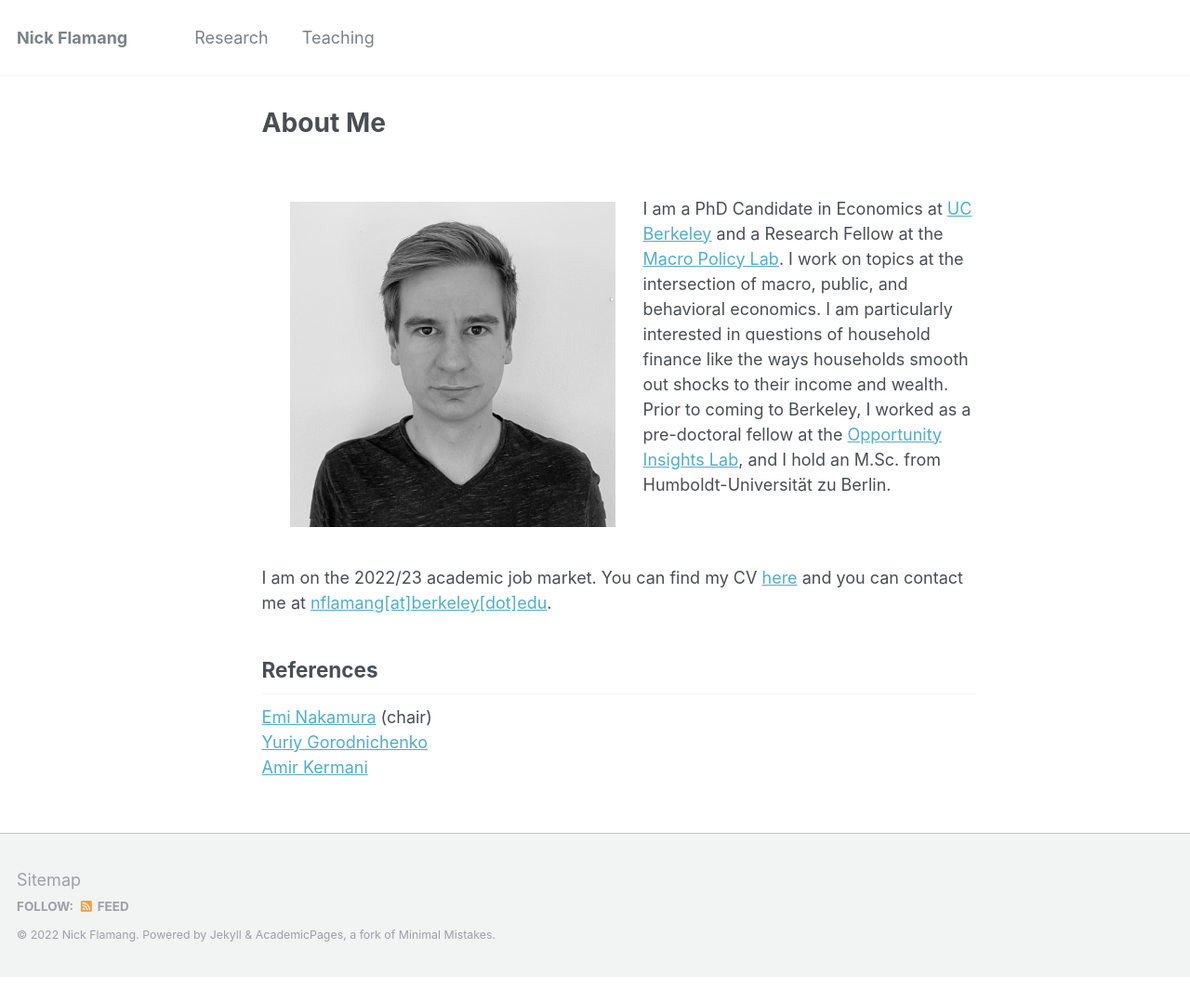
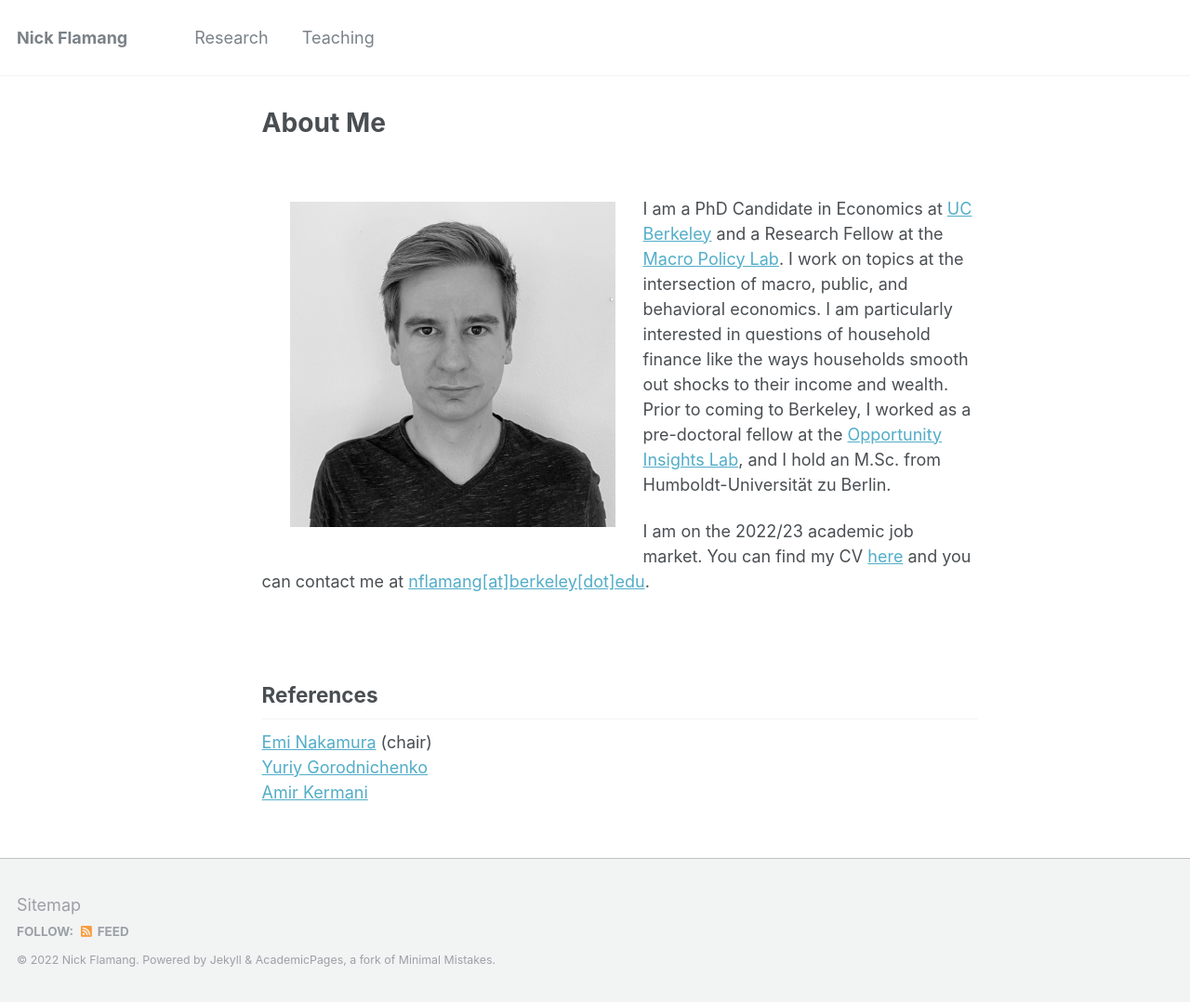
Before and after one commit to nickflamang/nickflamang.github.io, a Jekyll site: the page built from test_index.md, in a window 1280 px wide. Shown: the whole page at 93% size. Built offline with Jekyll 4.4.1, drawn with Linux system fonts in a browser that asks for light colours; before the commit the page ends 1051 px from its top, so only the background shows below that.

```diff
--- a/test_index.md
+++ b/test_index.md
@@ -8,9 +8,9 @@ author_profile: false
 
 I am a PhD Candidate in Economics at [UC Berkeley](https://www.econ.berkeley.edu/) and a Research Fellow at the [Macro Policy Lab](https://www.macropolicylab.org/). I work on topics at the intersection of macro, public, and behavioral economics. I am particularly interested in questions of household finance like the ways households smooth out shocks to their income and wealth. Prior to coming to Berkeley, I worked as a pre-doctoral fellow at the [Opportunity Insights Lab](https://opportunityinsights.org/), and I hold an M.Sc. from Humboldt-Universität zu Berlin.
 
+I am on the 2022/23 academic job market. You can find my CV [here](https://github.com/nickflamang/nickflamang.github.io/blob/306325c5694890e2cefa66c45ac9f4b344cfc8b0/_site/files/CV_Niklas_Flamang.pdf) and you can contact me at [nflamang[at]berkeley[dot]edu](mailto:nflamang@berkeley.edu).
+
 <br />
-
-I am on the 2022/23 academic job market. You can find my CV [here](https://github.com/nickflamang/nickflamang.github.io/blob/306325c5694890e2cefa66c45ac9f4b344cfc8b0/_site/files/CV_Niklas_Flamang.pdf) and you can contact me at [nflamang[at]berkeley[dot]edu](mailto:nflamang@berkeley.edu).
 
 
 ## References
```
